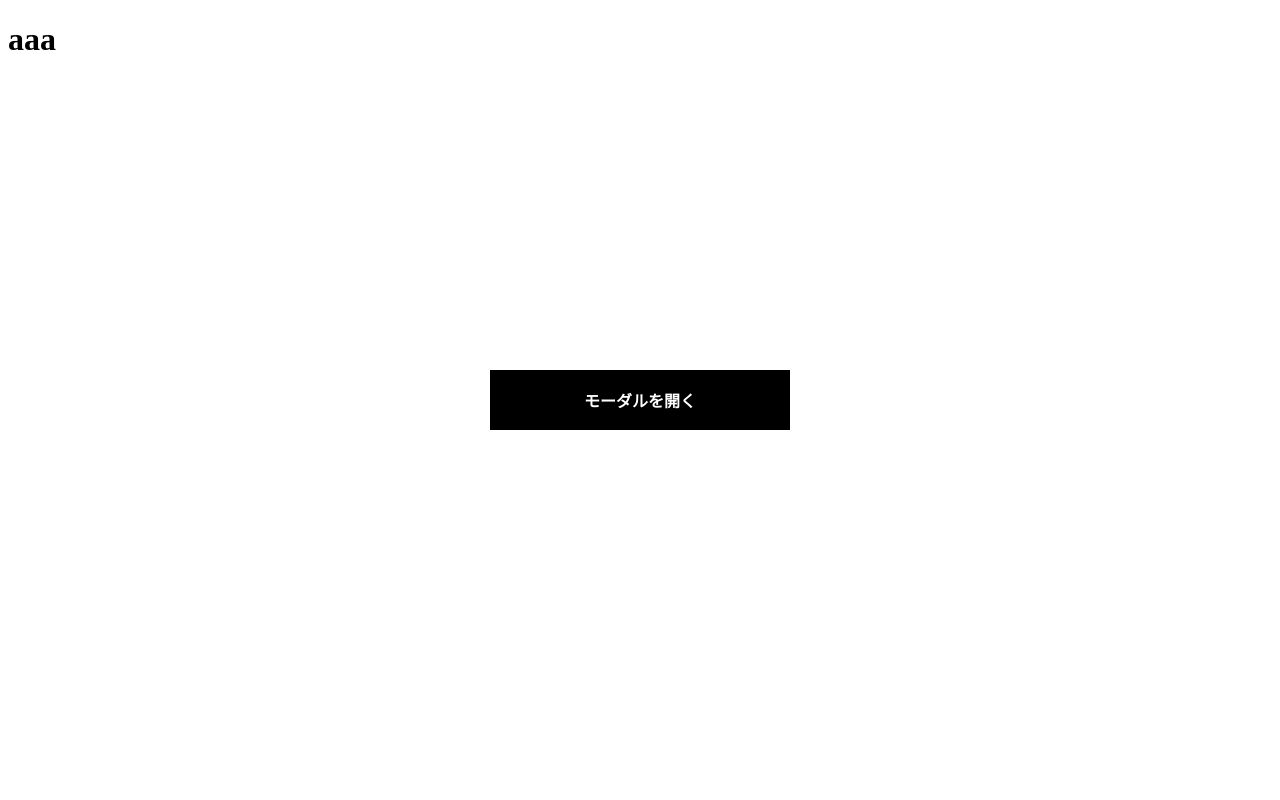
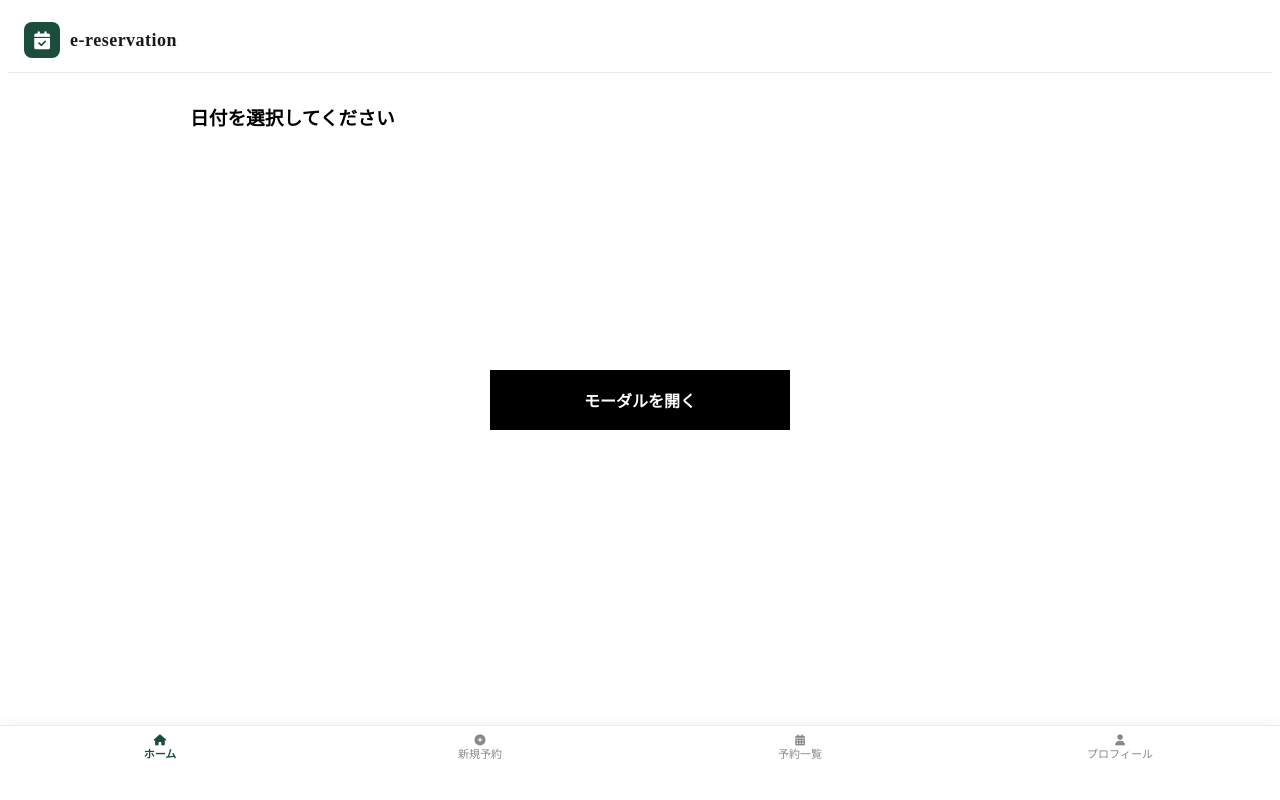
Before and after one commit to Y-yuhi-047/e-reservation2026, a PHP site: page /home.php in a window 1280 px wide. Run offline with PHP 8.4, Linux system fonts and the light colour scheme; some libraries are stand-ins or nearby versions.

Commit message:
home.phpにカレンダーを追加した。タイムラインはまだ

```diff
--- a/css/yuhi.css
+++ b/css/yuhi.css
@@ -1,3 +1,4 @@
+/* ここからモーダルウィンドウ */
 /* モーダルを開くボタン */
 .modal-open{
   position: fixed;
@@ -84,3 +85,34 @@
 .modal-content p{
   margin: 1em 0;
 }
+/* ここまでモーダルウィンドウ */
+
+/* ここからカレンダーと予約のタイムライン */
+#calendar {
+    max-width: 900px;
+    margin: 20px auto;
+}
+
+#selected-date {
+    max-width: 900px;
+    margin: 30px auto 15px;
+}
+
+#reservation-timeline {
+    max-width: 900px;
+    margin: 0 auto 30px;
+}
+
+.reservation-item {
+    padding: 12px 16px;
+    margin-bottom: 10px;
+    border: 1px solid #ddd;
+    border-left: 5px solid #4a90e2;
+    border-radius: 6px;
+    background: #fff;
+}
+
+.reservation-item p {
+    margin: 8px 0 0;
+}
+/* ここまでカレンダーと予約のタイムライン */
--- a/footer.php
+++ b/footer.php
@@ -31,7 +31,7 @@
         </a>
 
         <!-- 画像にあるスマホ下部の黒いバー（インジケータ） -->
-        <div class="home-indicator"></div>
+        <!-- <div class="home-indicator"></div> -->
     </nav>
 </body>
 </html>
--- a/home.php
+++ b/home.php
@@ -6,20 +6,35 @@
         <meta name="description" content="">
         <meta name="viewport" content="width=device-width, initial-scale=1.0">
         <link rel='stylesheet' href="css/yuhi.css">
-        <link rel="script" href="js/script.js">
-        <link rel="stylesheet" href="css/yuhi.css">
+        <!-- カレンダーのデザイン -->
+        <link
+        rel="stylesheet"
+        href="https://cdn.jsdelivr.net/npm/@event-calendar/build@5.18.0/dist/event-calendar.min.css"
+        >
+        <!-- カレンダーのJavaScript本体 -->
+        <script src="https://cdn.jsdelivr.net/npm/@event-calendar/build@5.18.0/dist/event-calendar.min.js"></script>
         <script src="js/script.js" defer></script>
     </head>
     <body>
-        <h1>aaa</h1>
+    <?php require 'header.php'?>
+
+    <!-- 月間カレンダーの表示場所 -->
+    <div id="calendar"></div>
+
+    <!-- 選択した日付の表示 -->
+    <h3 id="selected-date">日付を選択してください</h3>
+
+    <!-- 選択した日の予約タイムライン -->
+    <div id="reservation-timeline"></div>
+
     <!-- モーダルを開くボタン -->
     <button class="modal-open js-modal-open">モーダルを開く</button>
-    <!-- モーダル本体 -->
+    <!-- 新規予約モーダル本体 -->
     <div class="modal js-modal">
         <div class="modal-container">
             <!-- モーダル内部のコンテンツ -->
             <div class="modal-content">
-                <h2>新規予約</h1>
+                <h2>新規予約</h2>
                 <!-- モーダルを閉じるボタン -->
                 <div class="modal-close js-modal-close">×</div>
                     <form action="" method="post">
@@ -51,6 +66,47 @@
             </div>
         </div>
     </div>
-    <!-- モーダル本体ここまで -->
+    <!-- 新規予約モーダル本体ここまで -->
+
+    <!-- 予約詳細モーダル本体 -->
+    <div class="modal js-modal">
+        <div class="modal-container">
+            <!-- モーダル内部のコンテンツ -->
+            <div class="modal-content">
+                <h2>新規編集</h2>
+                <!-- モーダルを閉じるボタン -->
+                <div class="modal-close js-modal-close">×</div>
+                <div> <!-- 日時、するゲーム、使う席、人数を表示したい-->
+
+                </div>
+                <div> <!-- 利用者を表示したい-->
+
+                </div>
+                <div> <!-- メモを表示したい-->
+
+                </div>
+                <form action="" method="post">
+                    <div>
+                        <button> <!-- 活動開始ボタン-->
+
+                        </button>
+                        <button> <!-- 活動終了ボタン-->
+
+                        </button>
+                    </div>
+                    <div>
+                        <button> <!-- 予約編集を開くボタン-->
+
+                        </button>
+                        <button> <!-- 予約削除ボタン-->
+
+                        </button>
+                    </div>
+                </form>
+                </div>
+            </div>
+        </div>
+    <!-- 新規詳細モーダル本体ここまで -->
+    <?php require 'footer.php'?>
     </body>
 </html>
--- a/js/script.js
+++ b/js/script.js
@@ -1,3 +1,5 @@
+console.error("テスト：script.jsを実行しています");
+// ここからモーダルウィンドウ
 //要素を取得
 const modal = document.querySelector('.js-modal'),
       open = document.querySelector('.js-modal-open'),
@@ -22,3 +24,102 @@ function modalOut(e) {
   }
 }
 addEventListener('click', modalOut);
+// ここまでモーダルウィンドウ
+
+
+// 仮の予約データ(あとで消す)
+const reservations = [
+    {
+        date: "2026-07-15",
+        start: "10:00",
+        end: "12:00",
+        title: "ゲームA",
+        seat: "席1"
+    },
+    {
+        date: "2026-07-15",
+        start: "13:00",
+        end: "15:00",
+        title: "ゲームB",
+        seat: "席2"
+    },
+    {
+        date: "2026-07-16",
+        start: "11:00",
+        end: "14:00",
+        title: "ゲームC",
+        seat: "席3"
+    }
+];
+// ここまで仮の予約(あとで消す)
+
+// ここからカレンダーと予約タイムライン
+// HTML要素を取得
+const calendarElement = document.getElementById("calendar");
+const selectedDateElement = document.getElementById("selected-date");
+const timelineElement = document.getElementById("reservation-timeline");
+
+// 予約タイムラインはじまり
+// 選択した日の予約を表示する
+function showReservations(dateStr) {
+    selectedDateElement.textContent = `${dateStr} の予約`;
+    console.log('dateStr:' + dateStr)
+    console.log('reservations:' + reservations)
+
+    // 選択した日付の予約だけを抽出
+    const dailyReservations = reservations
+    console.log('dailyReservations:' + dailyReservations)
+        .filter(reservation => reservation.date === dateStr)
+        .sort((a, b) => a.start.localeCompare(b.start));
+
+    // 表示内容を初期化
+    timelineElement.replaceChildren();
+
+    if (dailyReservations.length === 0) {
+        timelineElement.textContent = "この日の予約はありません。";
+        return;
+    }
+
+    // 予約を1件ずつ表示
+    dailyReservations.forEach(reservation => {
+        const item = document.createElement("div");
+        item.className = "reservation-item";
+
+        const time = document.createElement("strong");
+        time.textContent =
+            `${reservation.start} ～ ${reservation.end}`;
+
+        const details = document.createElement("p");
+        details.textContent =
+            `${reservation.title} / ${reservation.seat}`;
+
+        item.append(time, details);
+        timelineElement.appendChild(item);
+    });
+}
+// 予約タイムラインおわり
+
+// カレンダーを作成
+const calendar = EventCalendar.create(calendarElement, {
+    view: "dayGridMonth",
+    date: "2026-07-15",
+
+    headerToolbar: {
+        start: "prev",
+        center: "title",
+        end: "next"
+    },
+
+    // 日付クリック時にタイムラインを更新
+    dateClick: function(info) {
+        const dateStr = info.dateStr.slice(0, 10);
+        console.log("クリックした日付:", dateStr);
+        console.log("予約データ:", reservations);
+
+        console.log(
+          "日付が一致する予約:",
+        reservations.filter(r => r.date === info.dateStr)
+    );
+        showReservations(info.dateStr);
+    }
+});
```
